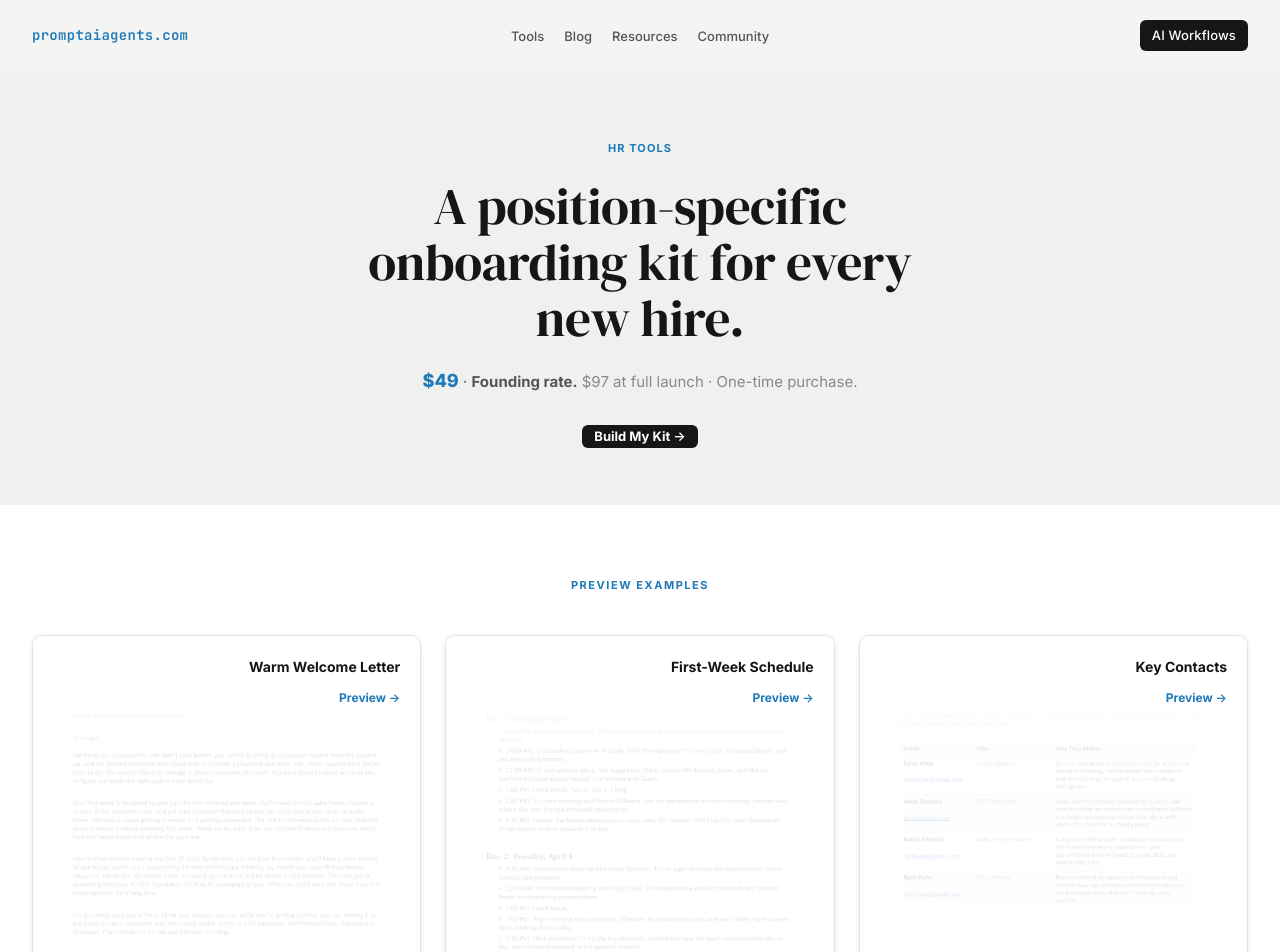
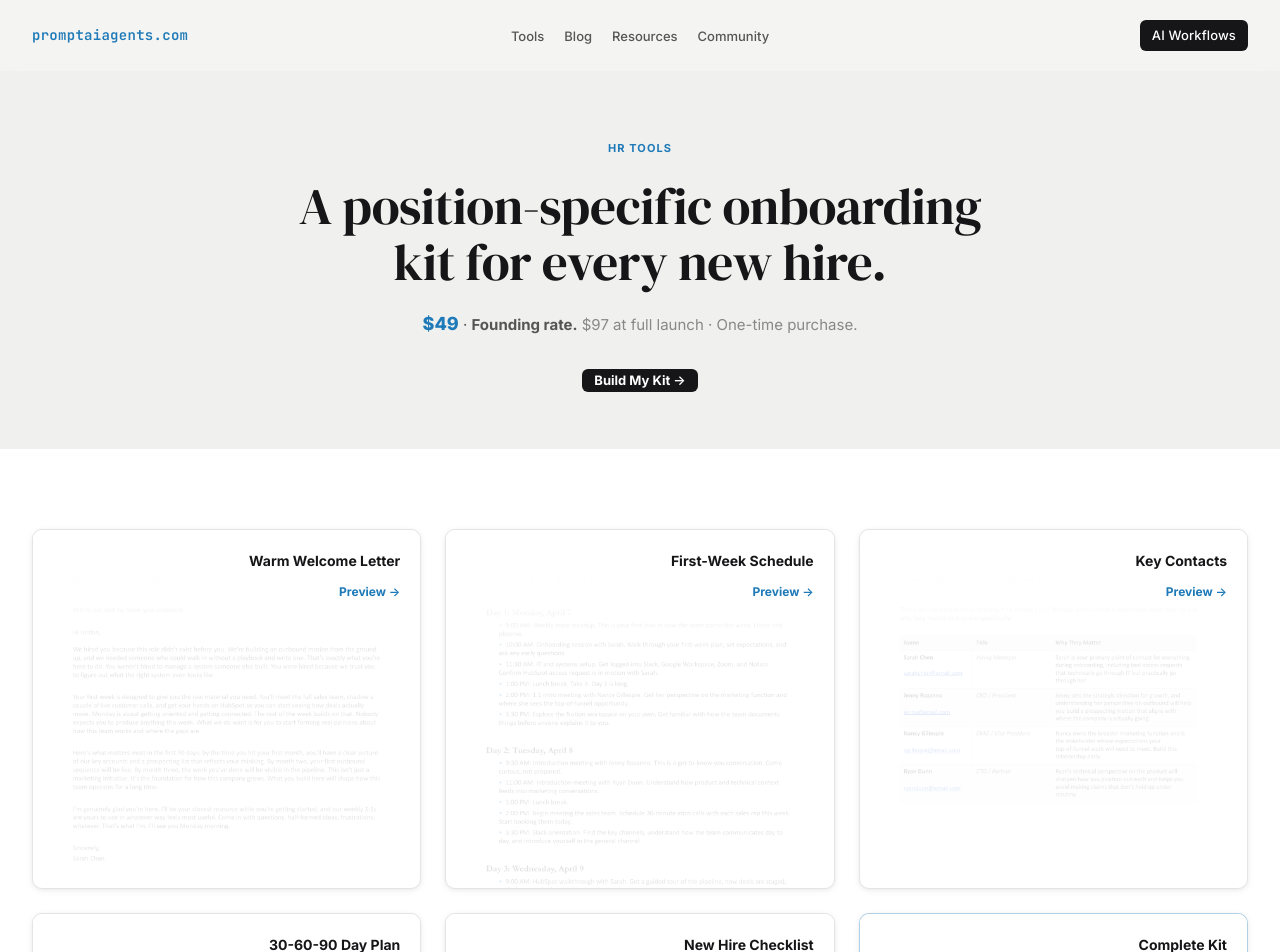
Before and after one commit to coolcalvin457-tech/agent-timesaver-nextjs, a Next.js app: page /onboarding-kit-builder in a window 1280 px wide. Shown: the top 952 px of the page. Built offline with nearby package versions, Linux system fonts and the light colour scheme.

Commit message:
Force 2-line headline break, remove Preview Examples label

```diff
--- a/app/onboarding-kit-builder/page.tsx
+++ b/app/onboarding-kit-builder/page.tsx
@@ -47,16 +47,14 @@ export default function OnboardingKitBuilderPage({
               HR Tools
             </p>
 
-            {/* maxWidth pulled in to force clean 2-line wrap */}
             <h1
               className="heading-1"
               style={{
                 margin: "0 auto 20px",
-                maxWidth: "560px",
                 fontSize: "clamp(2.25rem, 4vw, 3.5rem)",
               }}
             >
-              A position-specific onboarding kit for every new hire.
+              A position-specific onboarding<br />kit for every new hire.
             </h1>
 
             {/* Price — plain subheader text, no button */}
@@ -86,14 +84,8 @@ export default function OnboardingKitBuilderPage({
         </section>
 
         {/* ── What's in the kit ─────────────────────────────────── */}
-        <section className="section" style={{ background: "#ffffff", paddingTop: "72px", paddingBottom: "96px" }}>
+        <section className="section" style={{ background: "#ffffff", paddingTop: "80px", paddingBottom: "96px" }}>
           <div className="container">
-            <p
-              className="eyebrow"
-              style={{ textAlign: "center", marginBottom: "40px" }}
-            >
-              Preview Examples
-            </p>
             <div
               style={{
                 display: "grid",
```
